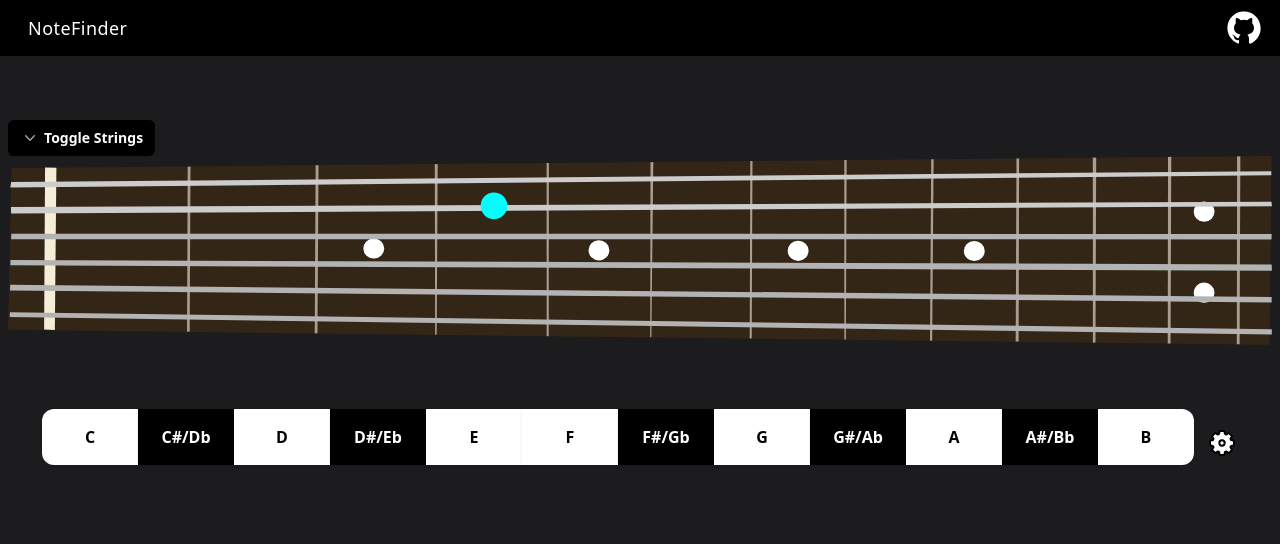
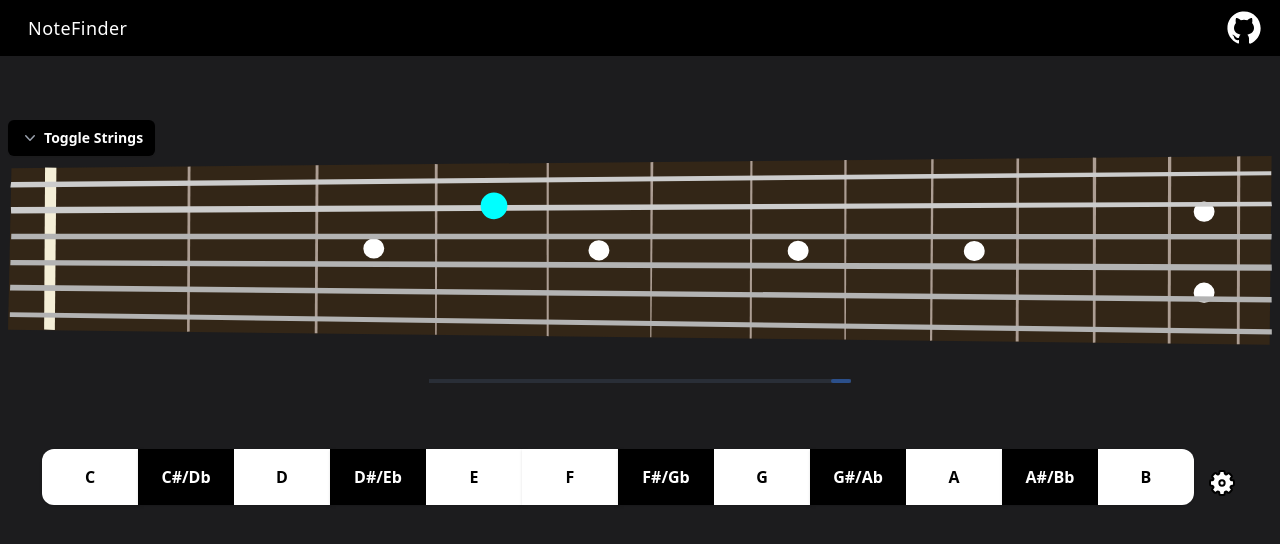
Before and after one commit to THallerJ/notefinder-react, a React (Vite) app: page / in a window 1280 px wide. Shown: the top 544 px of the page. Built offline with nearby package versions, Linux system fonts and the light colour scheme.

Commit message:
- Can now change the scale of the fretboard svg. - Added slider for changing scale of fretboard - Added useFretboardScaleClass hook for getting the appropriate tailwind scale class for the fretboard

```diff
--- a/src/components/fretboard/Fretboard.tsx
+++ b/src/components/fretboard/Fretboard.tsx
@@ -1,5 +1,5 @@
 import { select } from 'd3';
-import { useCallback } from 'react';
+import { useCallback, useState } from 'react';
 import { ReactComponent as FretboardSvg } from '../../assets/fretboard.svg';
 import useAppDispatch from '../../hooks/useAppDispatch';
 import useUserGuess from '../../hooks/useUserGuess';
@@ -8,10 +8,15 @@ import Dropdown from '../forms/Dropdown';
 import useUpdateNote from './hooks/useUpdateNote';
 import ToggleStringButton from './components/ToggleStringButton';
 import ToggleStringsSetting from '../settings/ToggleStringsSetting';
+import ScaleSlider from './components/ScaleSlider';
+import useFretboardScaleClass from './hooks/useFretboardScaleClass';
 
 const Fretboard = () => {
   const drawnNoteId = 'drawnNote';
   const dispatch = useAppDispatch();
+  const [scale, setScale] = useState<string>('100');
+  // tailwind class used for scaling the fretboard
+  const scaleClass = useFretboardScaleClass({ scale });
 
   const resetNoteColor = (): void => {
     select(`#${drawnNoteId}`).attr('fill', 'cyan');
@@ -40,7 +45,6 @@ const Fretboard = () => {
   useUserGuess({ onCorrect, onIncorrect, onCorrectDelay, onIncorrectDelay });
   useUpdateNote();
 
-  // TODO: change scale of FretboardSvg using scale-[percent%] and slider
   return (
     <div>
       <div className="hidden md:block">
@@ -50,7 +54,10 @@ const Fretboard = () => {
           left
         />
       </div>
-      <FretboardSvg className="min-w-full" />
+      <FretboardSvg className={`min-w-full ${scaleClass}`} />
+      <div className="mt-8 flex h-2 w-full items-center justify-center">
+        <ScaleSlider setScale={setScale} />
+      </div>
     </div>
   );
 };
--- /dev/null
+++ b/src/components/fretboard/components/ScaleSlider.tsx
@@ -0,0 +1,24 @@
+type ScaleSliderProps = {
+  setScale: React.Dispatch<React.SetStateAction<string>>;
+};
+
+const ScaleSlider = ({ setScale }: ScaleSliderProps) => {
+  return (
+    <input
+      step={10}
+      id="scaleslider"
+      min="10"
+      max="100"
+      defaultValue="100"
+      type="range"
+      className="hidden h-1 w-4/12 cursor-pointer appearance-none bg-gray-700
+        opacity-50 hover:h-2 hover:opacity-100 md:inline-block
+        [&::-webkit-slider-thumb]:h-1 [&::-webkit-slider-thumb]:w-5
+        [&::-webkit-slider-thumb]:appearance-none [&::-webkit-slider-thumb]:rounded-full
+        [&::-webkit-slider-thumb]:bg-blue-500 hover:[&::-webkit-slider-thumb]:h-5"
+      onChange={(e) => setScale(e.target.value)}
+    />
+  );
+};
+
+export default ScaleSlider;
--- /dev/null
+++ b/src/components/fretboard/hooks/useFretboardScaleClass.tsx
@@ -0,0 +1,25 @@
+type UseFretboardScaleClass = {
+  scale: string;
+};
+
+const useFretboardScaleClass = ({ scale }: UseFretboardScaleClass) => {
+  const getScaleClass = (): string => {
+    const scaleNum = Number(scale);
+    if (scaleNum === 100) return 'scale-100';
+    if (scaleNum >= 90) return 'scale-95';
+    if (scaleNum >= 80) return 'scale-90';
+    if (scaleNum >= 70) return 'scale-[82%]';
+    if (scaleNum >= 60) return 'scale-75';
+    if (scaleNum >= 50) return 'scale-[60%]';
+    if (scaleNum >= 40) return 'scale-50';
+    if (scaleNum >= 30) return 'scale-[40%]';
+    if (scaleNum >= 20) return 'scale-[32%]';
+    if (scaleNum >= 10) return 'scale-[25%]';
+
+    return 'scale-100';
+  };
+
+  return getScaleClass();
+};
+
+export default useFretboardScaleClass;
```
